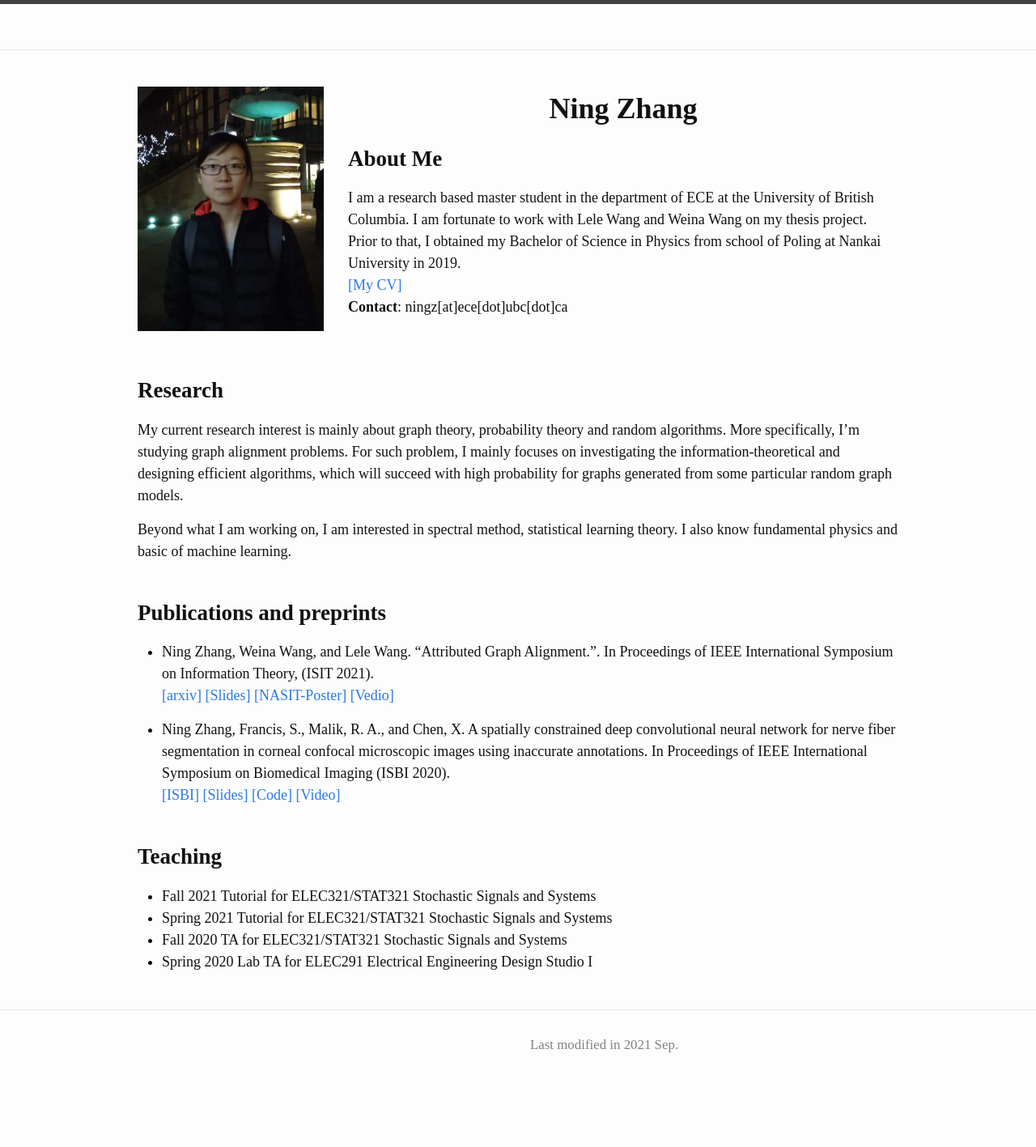
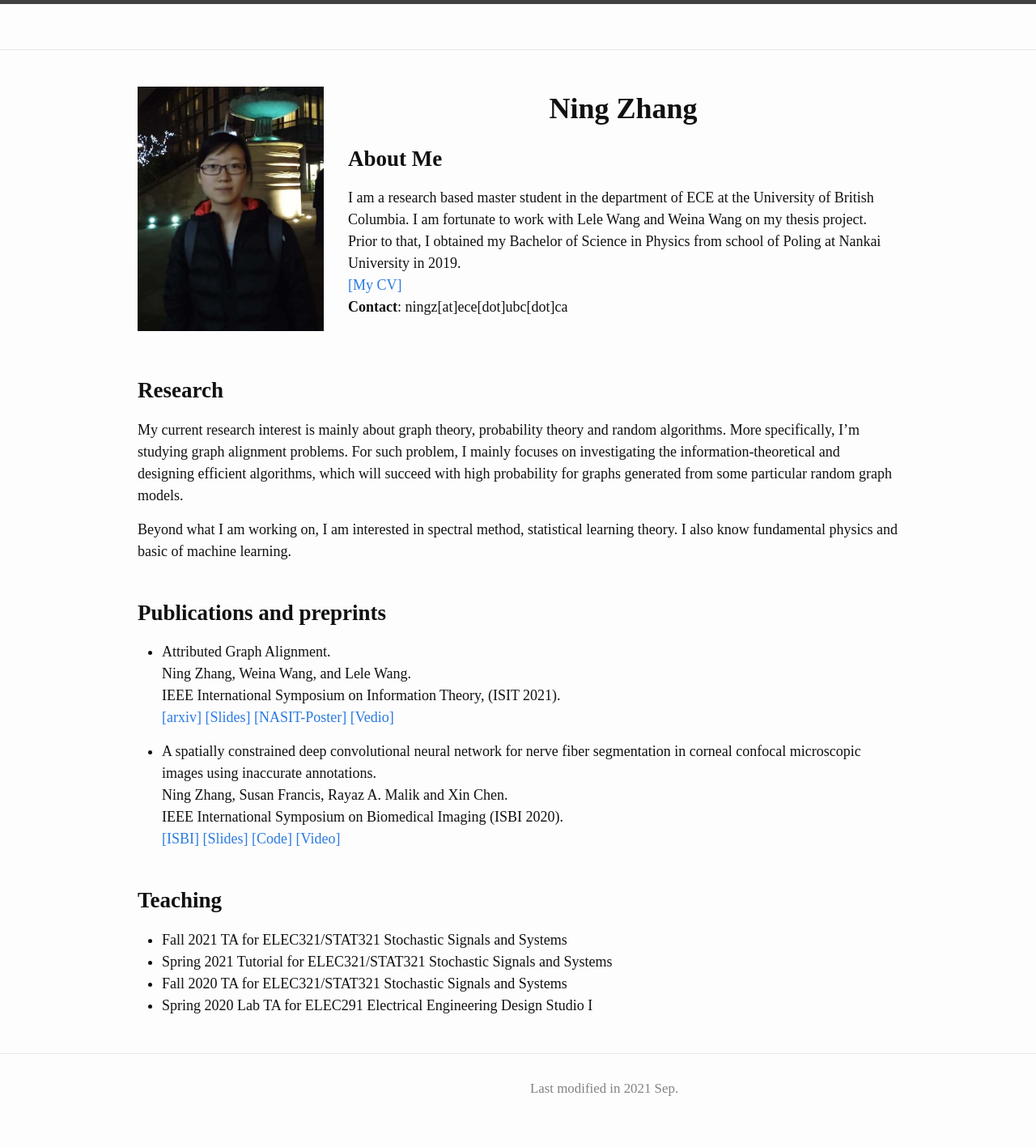
Before and after one commit to NingZhang-Git/NZ_website, a Jekyll site: the page built from index.md, in a window 1280 px wide. Shown: the whole page at 81% size. Built offline with Jekyll 4.4.1, drawn with Linux system fonts in a browser that asks for light colours; before the commit the page ends 1363 px from its top, so only the background shows below that.

Commit message:
Update index.md

```diff
--- a/index.md
+++ b/index.md
@@ -26,14 +26,18 @@ Beyond what I am working on, I am interested in spectral method, statistical lea
 
 ## **Publications and preprints**
 
-- Ning Zhang, Weina Wang, and Lele Wang. "Attributed Graph Alignment.". In Proceedings of IEEE International Symposium on Information Theory, (ISIT 2021).\
+- Attributed Graph Alignment.\
+Ning Zhang, Weina Wang, and Lele Wang.\
+IEEE International Symposium on Information Theory, (ISIT 2021).\
 [[arxiv]](https://arxiv.org/pdf/2102.00665.pdf)
 [[Slides]](assets/publication/ISIT2021.pdf)
 [[NASIT-Poster]](assets/publication/NASIT2021.pdf)
 [[Vedio]](assets/publication/ISIT2021.mp4)
 
 
-- Ning Zhang, Francis, S., Malik, R. A., and Chen, X. A spatially constrained deep convolutional neural network for nerve fiber segmentation in corneal confocal microscopic images using inaccurate annotations. In Proceedings of IEEE International Symposium on Biomedical Imaging (ISBI 2020).\
+- A spatially constrained deep convolutional neural network for nerve fiber segmentation in corneal confocal microscopic images using inaccurate annotations.\
+Ning Zhang, Susan Francis, Rayaz A. Malik and Xin Chen.\
+IEEE International Symposium on Biomedical Imaging (ISBI 2020).\
 [[ISBI]](https://ieeexplore.ieee.org/stamp/stamp.jsp?arnumber=9098662)
 [[Slides]](assets/publication/ISBI2020.pptx)
 [[Code]](https://github.com/XinChenNottingham/SpatiallyConstrainedDCNN)
@@ -42,7 +46,7 @@ Beyond what I am working on, I am interested in spectral method, statistical lea
 <br/>
 
 ## **Teaching**
-- Fall 2021 Tutorial for ELEC321/STAT321 Stochastic Signals and Systems
+- Fall 2021 TA for ELEC321/STAT321 Stochastic Signals and Systems
 - Spring 2021 Tutorial for ELEC321/STAT321 Stochastic Signals and Systems
 - Fall 2020 TA for ELEC321/STAT321 Stochastic Signals and Systems
 - Spring 2020 Lab TA for ELEC291 Electrical Engineering Design Studio I
```
